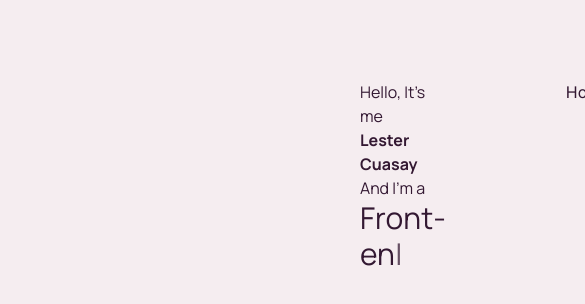
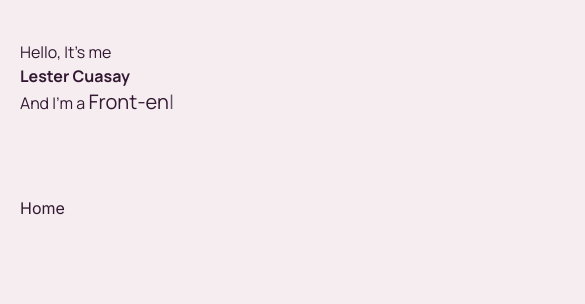
Before and after one commit to LesterCuasay/Portfolio-Next.js, a Next.js app: page / in a window 390 px wide. Shown: the top 304 px of the page, 585 px wide, since content can reach past the window. Built offline with nearby package versions, Linux system fonts and the light colour scheme.

Commit message:
style - adjusted mobile view

```diff
--- a/src/app/components/Typewriter.js
+++ b/src/app/components/Typewriter.js
@@ -40,7 +40,7 @@ const Typewriter = () => {
     return () => clearTimeout(timeout);
   }, [text, isDeleting, pause, index]);
   return (
-    <span className="text-3xl">
+    <span className="text-xl md:text-3xl">
       {text}
       <span className="animate-pulse">|</span>
     </span>
--- a/src/app/globals.css
+++ b/src/app/globals.css
@@ -26,9 +26,6 @@ body {
   color: var(--foreground);
   font-family: var(--font-inter);
   font-weight: 400;
-  display: flex;
-  height: 100vh;
-  padding: 0 320px;
 }
 
 h1 {
@@ -41,18 +38,3 @@ h3 {
   font-family: var(--font-manrope);
   font-weight: 400;
 }
-
-.sidebar {
-  display: flex;
-  justify-content: center;
-  align-items: start;
-  width: 400px;
-  padding: 80px 40px;
-}
-
-.content {
-  flex: 1;
-  margin-left: 40px;
-  padding: 80px 40px;
-  overflow-y: auto;
-}
--- a/src/app/layout.js
+++ b/src/app/layout.js
@@ -22,11 +22,13 @@ export const metadata = {
 export default function RootLayout({ children }) {
   return (
     <html lang="en" className={`${manrope.variable} ${inter.variable}`}>
-      <body className="">
-        <div className="sidebar">
+      <body className="flex flex-col md:flex-row md:px-80 h-dvh">
+        <div className="md:w-[500px] py-10 px-5 md:py-20 md:px-10">
           <Sidebar />
         </div>
-        <main className="content">{children}</main>
+        <main className="py-10 px-5 md:flex-1 md:py-20 md:px-10 md:ml-10 md:overflow-y-auto">
+          {children}
+        </main>
       </body>
     </html>
   );
```
